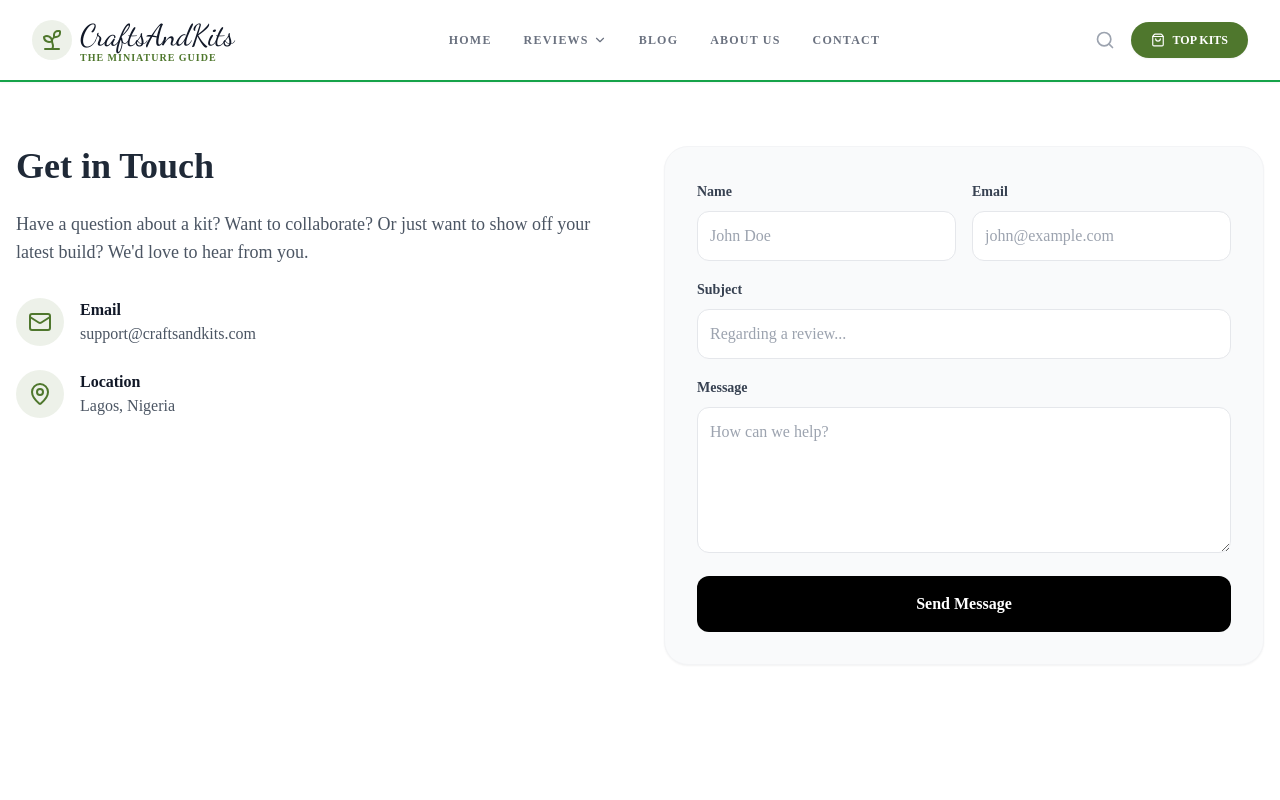
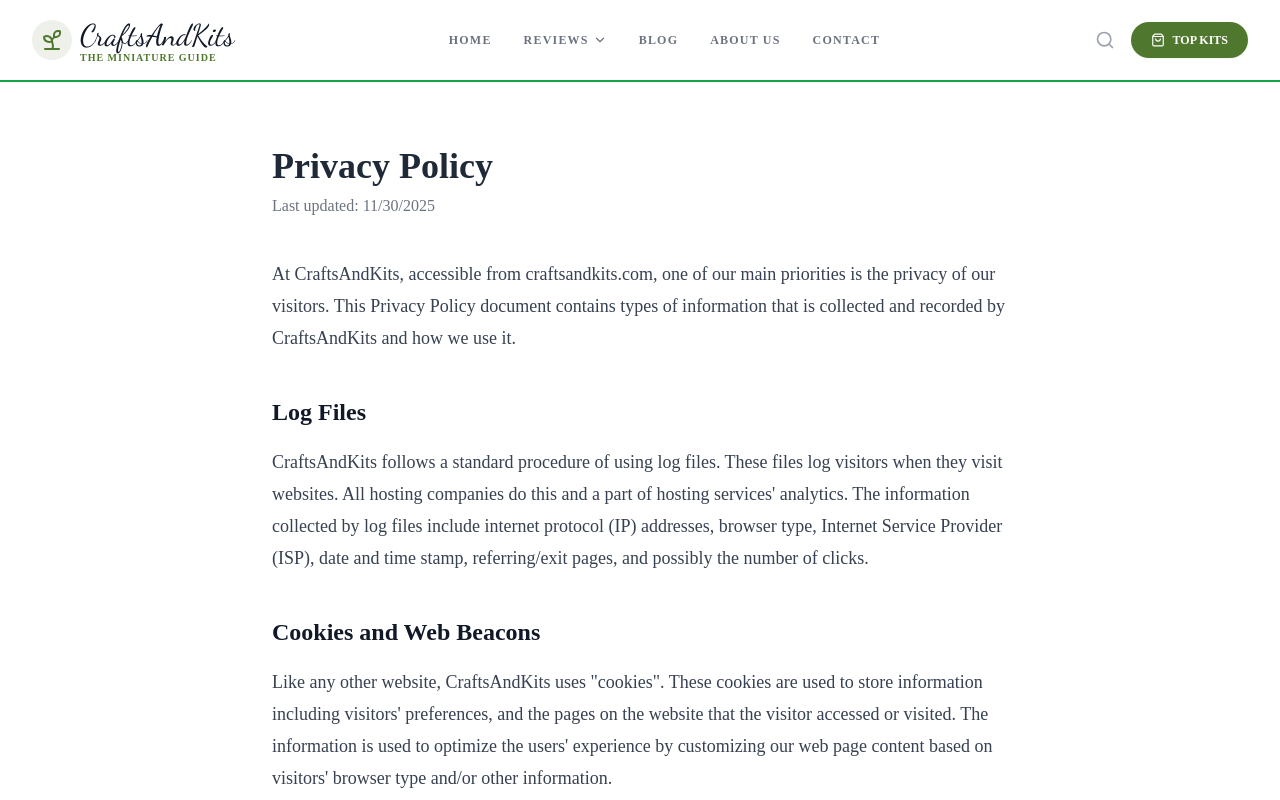
Before and after one commit to checktocart-hue/crafts-website, a Next.js app: page /privacy in a window 1280 px wide. Shown: the top 800 px of the page. Built offline with nearby package versions, Linux system fonts and the light colour scheme.

Commit message:
Updated layout, added footer links, and fixed page styles

```diff
--- a/app/about/page.tsx
+++ b/app/about/page.tsx
@@ -18,7 +18,7 @@ export default function AboutPage() {
           Welcome to CraftsAndKits, your number one source for all things miniature. We're dedicated to giving you the very best of DIY kits, with a focus on quality, intricacy, and the joy of building.
         </p>
         <p>
-          Founded in 2024, CraftsAndKits has come a long way from its beginnings in Lagos. When we first started out, our passion for "building magical worlds" drove us to do tons of research on Book Nooks and 3D metal puzzles so that CraftsAndKits can offer you the world's most comprehensive building guides and reviews.
+          Founded in 2024, CraftsAndKits has come a long way from its humble beginning. When we first started out, our passion for "building magical worlds" drove us to do tons of research on Book Nooks and 3D metal puzzles so that CraftsAndKits can offer you the world's most comprehensive building guides and reviews.
         </p>
         <p>
           We now serve customers and readers all over the world and are thrilled that we're able to turn our passion into our own website.
--- a/app/contact/page.tsx
+++ b/app/contact/page.tsx
@@ -5,7 +5,7 @@ export default function ContactPage() {
     <div className="max-w-7xl mx-auto px-4 py-16">
       <div className="grid grid-cols-1 lg:grid-cols-2 gap-12">
 
-        {/* Left Side: Contact Information */}
+        {/* Contact Info */}
         <div>
           <h1 className="text-4xl font-bold mb-6">Get in Touch</h1>
           <p className="text-gray-600 mb-8 text-lg">
@@ -28,13 +28,13 @@ export default function ContactPage() {
               </div>
               <div>
                 <h3 className="font-bold text-gray-900">Location</h3>
-                <p className="text-gray-600">Lagos, Nigeria</p>
+                <p className="text-gray-600">Online / Worldwide</p>
               </div>
             </div>
           </div>
         </div>
 
-        {/* Right Side: Contact Form */}
+        {/* Contact Form */}
         <div className="bg-gray-50 p-8 rounded-3xl border border-gray-100 shadow-sm">
 
           {/* REPLACE 'YOUR_FORMSPREE_ID' WITH YOUR ACTUAL ID */}
--- a/app/page.tsx
+++ b/app/page.tsx
@@ -57,7 +57,7 @@ export default async function Home() {
         </div>
       </section>
 
-      {/* --- EXPLORE COLLECTION --- */}
+      {/* --- EXPLORE COLLECTION (Optimized Images) --- */}
       <section className="max-w-7xl mx-auto px-4 w-full">
         <div className="flex justify-between items-end mb-8">
           <div>
@@ -68,11 +68,12 @@ export default async function Home() {
         </div>
 
         <div className="grid grid-cols-1 md:grid-cols-3 gap-6">
-          <Link href="/reviews?cat=book-nooks" className="group relative h-64 rounded-2xl overflow-hidden block shadow-md">
+          <Link href="/reviews?cat=book-nooks" className="group relative h-64 rounded-2xl overflow-hidden block shadow-md bg-gray-100">
              <div className="absolute inset-0 bg-black/40 z-10 group-hover:bg-black/50 transition-colors duration-300" />
              <img
-               src="https://images.unsplash.com/photo-1550399105-c4db5fb85c18?auto=format&fit=crop&q=80"
+               src="https://images.unsplash.com/photo-1550399105-c4db5fb85c18?auto=format&fit=crop&w=600&q=75"
                alt="Book Nooks"
+               loading="lazy"
                className="absolute inset-0 w-full h-full object-cover group-hover:scale-110 transition-transform duration-700"
              />
              <div className="absolute bottom-6 left-6 z-20 text-white">
@@ -81,11 +82,12 @@ export default async function Home() {
              </div>
           </Link>
 
-          <Link href="/reviews?cat=dollhouses" className="group relative h-64 rounded-2xl overflow-hidden block shadow-md">
+          <Link href="/reviews?cat=dollhouses" className="group relative h-64 rounded-2xl overflow-hidden block shadow-md bg-gray-100">
              <div className="absolute inset-0 bg-black/40 z-10 group-hover:bg-black/50 transition-colors duration-300" />
              <img
-               src="https://images.unsplash.com/photo-1513161455079-7dc1bad15a4e?auto=format&fit=crop&q=80"
+               src="https://images.unsplash.com/photo-1513161455079-7dc1bad15a4e?auto=format&fit=crop&w=600&q=75"
                alt="Dollhouses"
+               loading="lazy"
                className="absolute inset-0 w-full h-full object-cover group-hover:scale-110 transition-transform duration-700"
              />
              <div className="absolute bottom-6 left-6 z-20 text-white">
@@ -94,11 +96,12 @@ export default async function Home() {
              </div>
           </Link>
 
-          <Link href="/reviews?cat=metal-models" className="group relative h-64 rounded-2xl overflow-hidden block shadow-md">
+          <Link href="/reviews?cat=metal-models" className="group relative h-64 rounded-2xl overflow-hidden block shadow-md bg-gray-100">
              <div className="absolute inset-0 bg-black/40 z-10 group-hover:bg-black/50 transition-colors duration-300" />
              <img
-               src="https://images.unsplash.com/photo-1615655406736-b37c4fabf923?auto=format&fit=crop&q=80"
+               src="https://images.unsplash.com/photo-1615655406736-b37c4fabf923?auto=format&fit=crop&w=600&q=75"
                alt="Metal Models"
+               loading="lazy"
                className="absolute inset-0 w-full h-full object-cover group-hover:scale-110 transition-transform duration-700"
              />
              <div className="absolute bottom-6 left-6 z-20 text-white">
@@ -126,6 +129,7 @@ export default async function Home() {
                     <img
                       src={urlFor(post.mainImage).url()}
                       alt={post.title}
+                      loading="lazy"
                       className="w-full h-full object-cover group-hover:scale-105 transition-transform duration-500"
                     />
                   ) : (
@@ -151,7 +155,7 @@ export default async function Home() {
           </div>
         ) : (
           <div className="text-center py-10 bg-gray-50 rounded-xl border border-dashed border-gray-200">
-            <p className="text-gray-400">Loading latest kits...</p>
+            <p className="text-gray-400">Loading latest kits... (No reviews published yet)</p>
           </div>
         )}
       </section>
@@ -159,7 +163,7 @@ export default async function Home() {
       {/* --- COMMUNITY & CONTACT --- */}
       <section className="max-w-7xl mx-auto px-4 w-full grid grid-cols-1 lg:grid-cols-2 gap-6 lg:gap-12 mt-10">
 
-        {/* Join Community Box (NEWSLETTER) */}
+        {/* Join Community Box */}
         <div className="bg-primary rounded-3xl p-8 md:p-12 text-white relative overflow-hidden">
            <div className="absolute top-0 right-0 w-64 h-64 bg-white opacity-10 rounded-full blur-3xl translate-x-1/2 -translate-y-1/2"></div>
            <div className="relative z-10">
@@ -171,23 +175,10 @@ export default async function Home() {
                 Get free building guides, discount codes for kits, and inspiration delivered to your inbox every Friday.
               </p>
 
-              {/* NEWSLETTER FORM */}
-              {/* REPLACE 'YOUR_FORMSPREE_ID' WITH YOUR ACTUAL ID */}
-              <form
-                action="https://formspree.io/f/YOUR_FORMSPREE_ID"
-                method="POST"
-                className="flex flex-col gap-3"
-              >
-                 <input
-                   type="email"
-                   name="email"  // <--- Crucial for Formspree
-                   required
-                   placeholder="Your email address"
-                   className="w-full px-5 py-3 rounded-xl text-gray-900 focus:outline-none focus:ring-2 focus:ring-green-300"
-                 />
-                 <button className="bg-green-900 text-white font-bold py-3 rounded-xl hover:bg-green-950 transition">
-                    Subscribe Free
-                 </button>
+              {/* Replace YOUR_FORMSPREE_ID in this line */}
+              <form action="https://formspree.io/f/YOUR_FORMSPREE_ID" method="POST" className="flex flex-col gap-3">
+                 <input type="email" name="email" required placeholder="Your email address" className="w-full px-5 py-3 rounded-xl text-gray-900 focus:outline-none focus:ring-2 focus:ring-green-300" />
+                 <button className="bg-green-900 text-white font-bold py-3 rounded-xl hover:bg-green-950 transition">Subscribe Free</button>
               </form>
               <p className="text-xs text-green-200 mt-4 text-center">No spam, just crafts. Unsubscribe anytime.</p>
            </div>
@@ -203,44 +194,18 @@ export default async function Home() {
              Stuck on a build? Looking for a specific review? Send us a message.
            </p>
 
-           {/* QUESTION FORM */}
-           {/* REPLACE 'YOUR_FORMSPREE_ID' WITH YOUR ACTUAL ID */}
-           <form
-             action="https://formspree.io/f/meoyzpqb"
-             method="POST"
-             className="flex flex-col gap-3"
-           >
+           {/* Replace YOUR_FORMSPREE_ID in this line */}
+           <form action="https://formspree.io/f/YOUR_FORMSPREE_ID" method="POST" className="flex flex-col gap-3">
               <div className="grid grid-cols-2 gap-3">
-                  <input
-                    type="text"
-                    name="name" // <--- Crucial
-                    required
-                    placeholder="Name"
-                    className="w-full px-5 py-3 rounded-xl border border-gray-200 focus:outline-none focus:border-primary bg-white"
-                  />
-                  <input
-                    type="email"
-                    name="email" // <--- Crucial
-                    required
-                    placeholder="Email"
-                    className="w-full px-5 py-3 rounded-xl border border-gray-200 focus:outline-none focus:border-primary bg-white"
-                  />
+                  <input type="text" name="name" required placeholder="Name" className="w-full px-5 py-3 rounded-xl border border-gray-200 focus:outline-none focus:border-primary bg-white" />
+                  <input type="email" name="email" required placeholder="Email" className="w-full px-5 py-3 rounded-xl border border-gray-200 focus:outline-none focus:border-primary bg-white" />
               </div>
-              <textarea
-                name="message" // <--- Crucial
-                required
-                rows={3}
-                placeholder="How can we help?"
-                className="w-full px-5 py-3 rounded-xl border border-gray-200 focus:outline-none focus:border-primary bg-white"
-              ></textarea>
-              <button className="bg-gray-900 text-white font-bold py-3 rounded-xl hover:bg-black transition">
-                 Send Message
-              </button>
+              <textarea name="message" required rows={3} placeholder="How can we help?" className="w-full px-5 py-3 rounded-xl border border-gray-200 focus:outline-none focus:border-primary bg-white"></textarea>
+              <button className="bg-gray-900 text-white font-bold py-3 rounded-xl hover:bg-black transition">Send Message</button>
            </form>
         </div>
 
       </section>
-
     </div>
   );
 }
--- a/app/privacy/page.tsx
+++ b/app/privacy/page.tsx
@@ -1,81 +1,26 @@
-import { Mail, MapPin } from "lucide-react";
+export default function PrivacyPage() {
+  return (
+    <div className="max-w-3xl mx-auto px-4 py-16">
+      <h1 className="text-4xl font-bold mb-2">Privacy Policy</h1>
+      <p className="text-gray-500 mb-10">Last updated: {new Date().toLocaleDateString()}</p>
 
-export default function ContactPage() {
-  return (
-    <div className="max-w-7xl mx-auto px-4 py-16">
-      <div className="grid grid-cols-1 lg:grid-cols-2 gap-12">
+      <div className="prose prose-lg prose-gray max-w-none">
+        <p>At CraftsAndKits, accessible from craftsandkits.com, one of our main priorities is the privacy of our visitors. This Privacy Policy document contains types of information that is collected and recorded by CraftsAndKits and how we use it.</p>
 
-        {/* Left Side: Contact Information */}
-        <div>
-          <h1 className="text-4xl font-bold mb-6">Get in Touch</h1>
-          <p className="text-gray-600 mb-8 text-lg">
-            Have a question about a kit? Want to collaborate? Or just want to show off your latest build? We'd love to hear from you.
-          </p>
+        <h3>Log Files</h3>
+        <p>CraftsAndKits follows a standard procedure of using log files. These files log visitors when they visit websites. All hosting companies do this and a part of hosting services' analytics. The information collected by log files include internet protocol (IP) addresses, browser type, Internet Service Provider (ISP), date and time stamp, referring/exit pages, and possibly the number of clicks.</p>
 
-          <div className="space-y-6">
-            <div className="flex items-start gap-4">
-              <div className="bg-primary/10 p-3 rounded-full text-primary">
-                <Mail size={24} />
-              </div>
-              <div>
-                <h3 className="font-bold text-gray-900">Email</h3>
-                <p className="text-gray-600">support@craftsandkits.com</p>
-              </div>
-            </div>
-            <div className="flex items-start gap-4">
-              <div className="bg-primary/10 p-3 rounded-full text-primary">
-                <MapPin size={24} />
-              </div>
-              <div>
-                <h3 className="font-bold text-gray-900">Location</h3>
-                <p className="text-gray-600">Lagos, Nigeria</p>
-              </div>
-            </div>
-          </div>
-        </div>
+        <h3>Cookies and Web Beacons</h3>
+        <p>Like any other website, CraftsAndKits uses "cookies". These cookies are used to store information including visitors' preferences, and the pages on the website that the visitor accessed or visited. The information is used to optimize the users' experience by customizing our web page content based on visitors' browser type and/or other information.</p>
 
-        {/* Right Side: Contact Form */}
-        <div className="bg-gray-50 p-8 rounded-3xl border border-gray-100 shadow-sm">
-          <form className="space-y-4">
-            <div className="grid grid-cols-2 gap-4">
-               <div className="space-y-2">
-                 <label className="text-sm font-bold text-gray-700">Name</label>
-                 <input
-                   type="text"
-                   className="w-full border border-gray-200 p-3 rounded-xl focus:outline-none focus:border-primary focus:ring-1 focus:ring-primary bg-white"
-                   placeholder="John Doe"
-                 />
-               </div>
-               <div className="space-y-2">
-                 <label className="text-sm font-bold text-gray-700">Email</label>
-                 <input
-                   type="email"
-                   className="w-full border border-gray-200 p-3 rounded-xl focus:outline-none focus:border-primary focus:ring-1 focus:ring-primary bg-white"
-                   placeholder="john@example.com"
-                 />
-               </div>
-            </div>
-            <div className="space-y-2">
-                 <label className="text-sm font-bold text-gray-700">Subject</label>
-                 <input
-                   type="text"
-                   className="w-full border border-gray-200 p-3 rounded-xl focus:outline-none focus:border-primary focus:ring-1 focus:ring-primary bg-white"
-                   placeholder="Regarding a review..."
-                 />
-            </div>
-            <div className="space-y-2">
-                 <label className="text-sm font-bold text-gray-700">Message</label>
-                 <textarea
-                   rows={5}
-                   className="w-full border border-gray-200 p-3 rounded-xl focus:outline-none focus:border-primary focus:ring-1 focus:ring-primary bg-white"
-                   placeholder="How can we help?"
-                 ></textarea>
-            </div>
-            <button className="w-full bg-black text-white px-8 py-4 rounded-xl font-bold hover:bg-gray-800 transition">
-              Send Message
-            </button>
-          </form>
-        </div>
+        <h3>Google DoubleClick DART Cookie</h3>
+        <p>Google is one of a third-party vendor on our site. It also uses cookies, known as DART cookies, to serve ads to our site visitors based upon their visit to our site and other sites on the internet.</p>
+
+        <h3>Third Party Privacy Policies</h3>
+        <p>CraftsAndKits's Privacy Policy does not apply to other advertisers or websites. Thus, we are advising you to consult the respective Privacy Policies of these third-party ad servers for more detailed information. It may include their practices and instructions about how to opt-out of certain options.</p>
+
+        <h3>Consent</h3>
+        <p>By using our website, you hereby consent to our Privacy Policy and agree to its Terms and Conditions.</p>
       </div>
     </div>
   );
```
Also changed, not shown: app/layout.tsx (+2 -8 lines).
